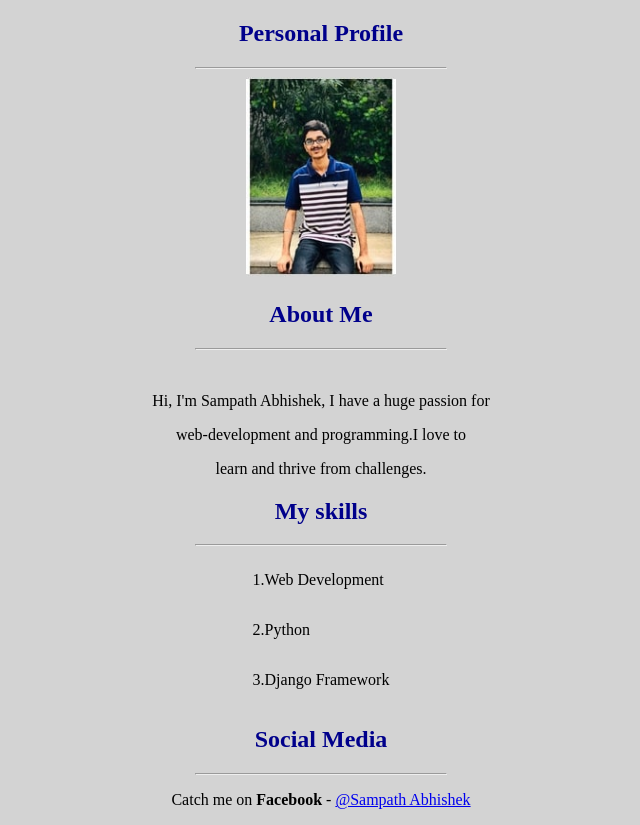
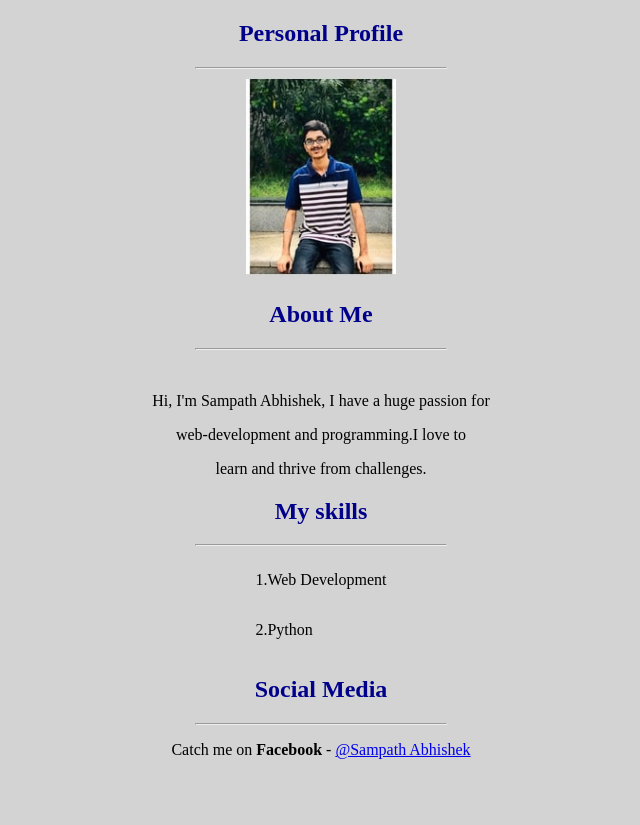
Before and after one commit to SampathAbhishek/portfolio, a plain HTML site: page index.html in a window 1280 px wide. Shown: the whole page, without its empty margins (319-959 px from the left). After the commit the page ends 800 px from the top, so only its background shows below. Drawn offline with Linux system fonts and the light colour scheme.

Commit message:
Update index.html

```diff
--- a/index.html
+++ b/index.html
@@ -40,7 +40,6 @@ and programming.I love to</p>learn and thrive from challenges.</p>
 <tbody>
 <tr> <td>1.Web Development  </td> </tr>
 <tr> <td>2.Python  </td> </tr>
-<tr> <td>3.Django Framework  </td> </tr>
 </tbody>
 </table>
 <h2>Social Media</h2>
```
